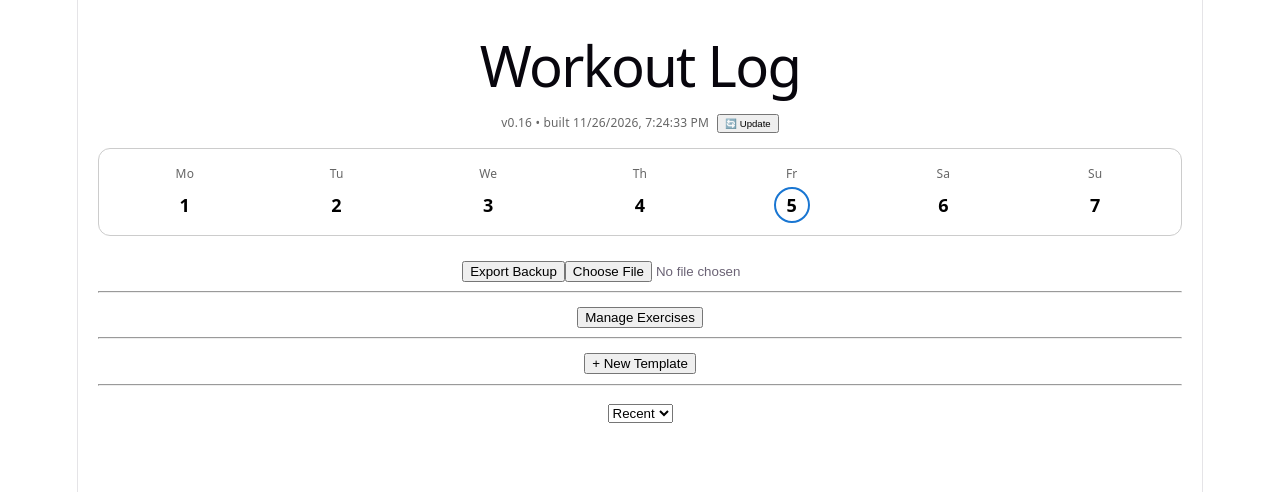
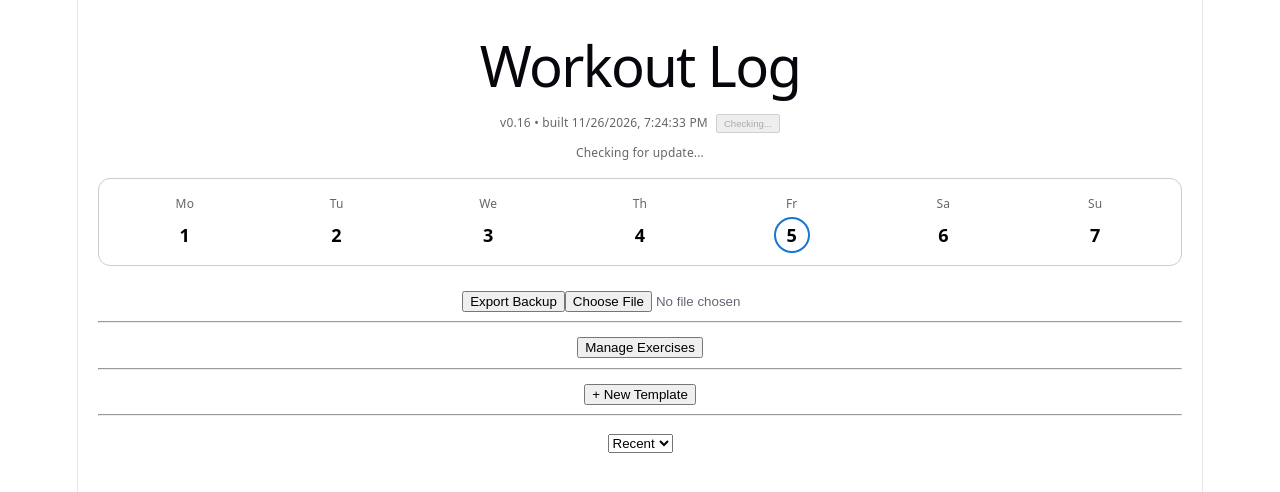
Before and after one commit to ihgold487/workout-app, a React (Vite) app: page / in a window 1280 px wide. Both pictures are taken after a click on the button "🔄 Update". Shown: the top 492 px of the page. Built offline with nearby package versions, Linux system fonts and the light colour scheme.

Commit message:
Updated update button

```diff
--- a/src/App.jsx
+++ b/src/App.jsx
@@ -1,3 +1,4 @@
+/* global __BUILD_TIME__ */
 import { useState, useEffect } from "react";
 import { seedExercises } from "./data/seedExercises";
 import TemplateView from "./components/TemplateView";
@@ -12,6 +13,87 @@ const STORAGE_VERSION = 9;
 const APP_VERSION = "0.16";
 
 const BUILD_TIME = __BUILD_TIME__;
+
+const PENDING_UPDATE_KEY = "pendingPwaUpdate";
+const LAST_SEEN_BUILD_KEY = "lastSeenBuildTime";
+const UPDATE_CONFIRMATION_KEY = "pwaUpdateConfirmation";
+const UPDATE_CONFIRMATION_DURATION = 10 * 60 * 1000;
+
+const UPDATE_STATUS_COPY = {
+  checking: "Checking for update...",
+  current: "No new build found.",
+  error: "Update check failed. Try closing and reopening the app.",
+  found: "Update found. Reloading...",
+  unsupported: "Updates are unavailable in this browser.",
+};
+
+const BUILD_NOTICE_COPY = {
+  updated: "Updated to the latest build.",
+};
+
+function getInitialBuildNotice() {
+  const lastSeenBuildTime = localStorage.getItem(LAST_SEEN_BUILD_KEY);
+  const pendingUpdate = JSON.parse(
+    localStorage.getItem(PENDING_UPDATE_KEY) || "null"
+  );
+
+  if (!lastSeenBuildTime) {
+    localStorage.setItem(LAST_SEEN_BUILD_KEY, BUILD_TIME);
+
+    if (pendingUpdate?.buildTime && pendingUpdate.buildTime !== BUILD_TIME) {
+      localStorage.removeItem(PENDING_UPDATE_KEY);
+      rememberUpdateConfirmation();
+
+      return "updated";
+    }
+  } else if (lastSeenBuildTime !== BUILD_TIME) {
+    localStorage.setItem(LAST_SEEN_BUILD_KEY, BUILD_TIME);
+    localStorage.removeItem(PENDING_UPDATE_KEY);
+    rememberUpdateConfirmation();
+
+    return "updated";
+  }
+
+  const updateConfirmation = getSavedUpdateConfirmation();
+
+  if (!updateConfirmation) return "";
+
+  return "updated";
+}
+
+function getSavedUpdateConfirmation() {
+  const updateConfirmation = JSON.parse(
+    localStorage.getItem(UPDATE_CONFIRMATION_KEY) || "null"
+  );
+
+  if (!updateConfirmation) return null;
+
+  if (updateConfirmation.expiresAt < Date.now()) {
+    localStorage.removeItem(UPDATE_CONFIRMATION_KEY);
+    return null;
+  }
+
+  return updateConfirmation;
+}
+
+function rememberPendingUpdate() {
+  localStorage.setItem(
+    PENDING_UPDATE_KEY,
+    JSON.stringify({
+      buildTime: BUILD_TIME,
+      checkedAt: Date.now(),
+    })
+  );
+}
+
+function rememberUpdateConfirmation() {
+  localStorage.setItem(
+    UPDATE_CONFIRMATION_KEY,
+    JSON.stringify({
+      expiresAt: Date.now() + UPDATE_CONFIRMATION_DURATION,
+    })
+  );
+}
 
 // STORAGE MIGRATION BASELINE
 const savedStorageVersion =
@@ -129,6 +211,89 @@ export default function App() {
   const [selectedHistoryList, setSelectedHistoryList] = useState(null);
 
   const [showExercises, setShowExercises] = useState(false);
+
+  const [updateStatus, setUpdateStatus] = useState("");
+
+  const [buildNotice, setBuildNotice] = useState(getInitialBuildNotice);
+
+  const [lastUpdateCheck, setLastUpdateCheck] = useState(null);
+
+  useEffect(() => {
+    function handlePwaUpdateStatus(event) {
+      const status = event.detail?.status;
+
+      if (status) {
+        if (status === "found") {
+          rememberPendingUpdate();
+        }
+
+        setUpdateStatus(status);
+      }
+    }
+
+    window.addEventListener("pwa-update-status", handlePwaUpdateStatus);
+
+    return () => {
+      window.removeEventListener("pwa-update-status", handlePwaUpdateStatus);
+    };
+  }, []);
+
+  async function checkForUpdate() {
+    if (!("serviceWorker" in navigator)) {
+      setUpdateStatus("unsupported");
+      return;
+    }
+
+    setUpdateStatus("checking");
+    rememberPendingUpdate();
+    localStorage.removeItem(UPDATE_CONFIRMATION_KEY);
+    setBuildNotice("");
+
+    try {
+      let result;
+
+      if (window.checkForAppUpdate) {
+        result = await window.checkForAppUpdate();
+      } else {
+        result = await navigator.serviceWorker.ready.then(
+          async (registration) => {
+            await registration.update();
+
+            if (registration.waiting) {
+              registration.waiting.postMessage({
+                type: "SKIP_WAITING",
+              });
+            }
+
+            return {
+              shouldReload: Boolean(registration.waiting),
+              status: registration.waiting ? "found" : "current",
+            };
+          }
+        );
+      }
+
+      if (result.status === "found") {
+        setUpdateStatus("found");
+
+        if (result.shouldReload) {
+          setTimeout(() => {
+            window.location.reload();
+          }, 750);
+        }
+
+        return;
+      }
+
+      localStorage.removeItem(PENDING_UPDATE_KEY);
+      setLastUpdateCheck(new Date());
+      setUpdateStatus(result.status || "current");
+    } catch (error) {
+      localStorage.removeItem(PENDING_UPDATE_KEY);
+      console.error("Update check failed:", error);
+      setUpdateStatus("error");
+    }
+  }
 
   useEffect(() => {
     localStorage.setItem(
@@ -311,17 +476,40 @@ export default function App() {
         {" • built "}
         {BUILD_TIME}
         <button
-          onClick={() => {
-            window.location.reload();
-          }}
+          onClick={checkForUpdate}
+          disabled={updateStatus === "checking" || updateStatus === "found"}
           style={{
             marginLeft: "8px",
             padding: "2px 6px",
             fontSize: "0.8em",
           }}
         >
-          🔄 Update
+          {updateStatus === "checking" ? "Checking..." : "🔄 Update"}
         </button>
+        {(updateStatus || buildNotice) && (
+          <div
+            role="status"
+            aria-live="polite"
+            style={{
+              marginTop: "4px",
+            }}
+          >
+            {updateStatus && (
+              <div>
+                {UPDATE_STATUS_COPY[updateStatus]}
+                {updateStatus === "current" && lastUpdateCheck
+                  ? ` (${lastUpdateCheck.toLocaleString([], {
+                      month: "short",
+                      day: "numeric",
+                      hour: "numeric",
+                      minute: "2-digit",
+                    })})`
+                  : ""}
+              </div>
+            )}
+            {buildNotice && <div>{BUILD_NOTICE_COPY[buildNotice]}</div>}
+          </div>
+        )}
       </div>
 
       <WorkoutCalendar history={history} />
--- a/src/main.jsx
+++ b/src/main.jsx
@@ -1,3 +1,4 @@
+/* global __BUILD_TIME__ */
 import { StrictMode } from "react";
 import { createRoot } from "react-dom/client";
 import { registerSW } from "virtual:pwa-register";
@@ -5,11 +6,70 @@ import { registerSW } from "virtual:pwa-register";
 import "./index.css";
 import App from "./App.jsx";
 
+const BUILD_TIME = __BUILD_TIME__;
+const PENDING_UPDATE_KEY = "pendingPwaUpdate";
+
+function emitPwaUpdateStatus(status) {
+  window.dispatchEvent(
+    new CustomEvent("pwa-update-status", {
+      detail: {
+        status,
+      },
+    }),
+  );
+}
+
+function rememberPendingUpdate() {
+  localStorage.setItem(
+    PENDING_UPDATE_KEY,
+    JSON.stringify({
+      buildTime: BUILD_TIME,
+      checkedAt: Date.now(),
+    }),
+  );
+}
+
 // REGISTER SERVICE WORKER
 const updateSW = registerSW({
   immediate: true,
-  onNeedRefresh() {
-    updateSW(true);
+  onRegisteredSW(_swUrl, registration) {
+    window.checkForAppUpdate = async () => {
+      if (!registration) {
+        return {
+          status: "unsupported",
+        };
+      }
+
+      try {
+        emitPwaUpdateStatus("checking");
+        await registration.update();
+
+        if (registration.waiting) {
+          rememberPendingUpdate();
+          emitPwaUpdateStatus("found");
+          updateSW(true);
+
+          return {
+            shouldReload: true,
+            status: "found",
+          };
+        }
+
+        return {
+          status: "current",
+        };
+      } catch (error) {
+        console.error("PWA update check failed:", error);
+
+        return {
+          status: "error",
+        };
+      }
+    };
+  },
+  onRegisterError(error) {
+    console.error("PWA registration failed:", error);
+    emitPwaUpdateStatus("error");
   },
 });
 
--- a/vite.config.js
+++ b/vite.config.js
@@ -14,7 +14,7 @@ export default defineConfig({
     react(),
 
     VitePWA({
-      registerType: "autoUpdate",
+      registerType: "prompt",
 
       includeAssets: ["icon-192.png", "icon-512.png"],
 
@@ -57,9 +57,9 @@ export default defineConfig({
 
         cleanupOutdatedCaches: true,
 
-        clientsClaim: true,
+        clientsClaim: false,
 
-        skipWaiting: true,
+        skipWaiting: false,
       },
     }),
   ],
```
